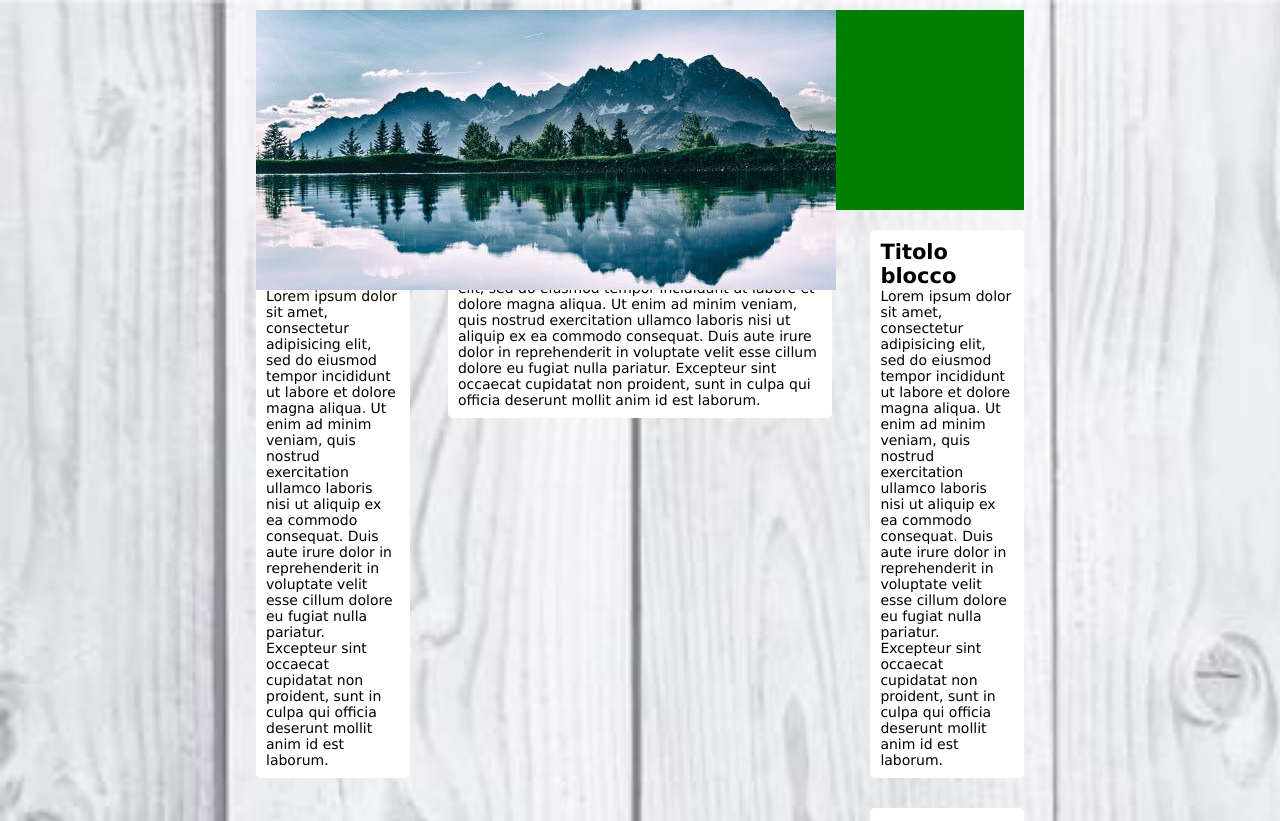
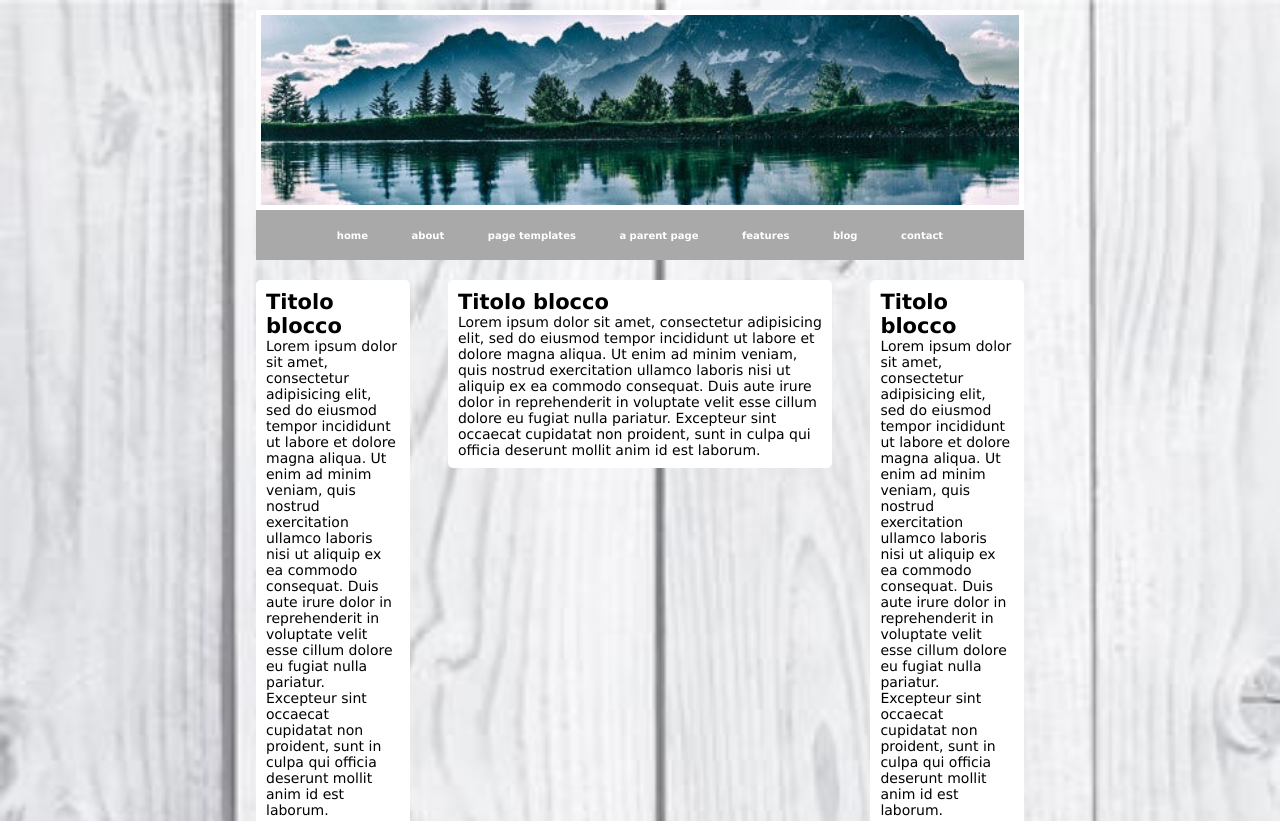
Before and after one commit to alessiogarifo92/htmlcss-struttura-wp-bonus, a plain HTML site: page index.html in a window 1280 px wide. Shown: the top 821 px of the page. Drawn offline with Linux system fonts and the light colour scheme.

Commit message:
completamento esercizio bonus

```diff
--- a/css/style.css
+++ b/css/style.css
@@ -35,13 +35,32 @@ body {
 header {
   margin-bottom: 20px;
   /* debug */
-  height: 200px;
-  background-color: green;
+  /* height: 200px; */
+  /* background-color: green; */
   /* fine debug */
 }
 
-#front-img{
-  max-height: 100px;
+#img-intestazione{
+  background-image: url(../img/intest-img.jpg);
+  background-size: cover;
+  background-position: center;
+  height: 200px;
+  border: 5px solid white;
+}
+
+nav{
+  height: 50px;
+  background-color: darkgrey;
+  color: white;
+  font-size: 10px;
+  font-weight: bold;
+  text-align: center;
+}
+
+.buttons{
+  margin: 20px;
+  position: relative;
+  top: 20px;
 }
 
 /* parte principale */
@@ -88,6 +107,17 @@ section {
 footer {
   /* debug */
   height: 100px;
-  background-color: red;
+  background-color: white;
   /* fine debug */
 }
+
+hr{
+  border-color: lightgrey;
+  position: relative;
+  top: 20px;
+}
+
+.icons{
+  float: left;
+  margin: 40px 100px;
+}
--- a/index.html
+++ b/index.html
@@ -20,10 +20,19 @@
 
 			<!-- intestazione -->
 				<header>
-          <div id="front-img">
-            <img src="img/intest-img.jpg" alt="immagine intestazione">
+
+          <div id="img-intestazione">
           </div>
 
+          <nav>
+            <span class="buttons">home</span>
+            <span class="buttons">about</span>
+            <span class="buttons">page templates</span>
+            <span class="buttons">a parent page</span>
+            <span class="buttons">features</span>
+            <span class="buttons">blog</span>
+            <span class="buttons">contact</span>
+          </nav>
 				</header>
 
 				<!-- parte principale pagina -->
@@ -75,7 +84,22 @@
 
 				<!-- footer -->
 				<footer>
+          <hr>
 
+          <div>
+            <div class="icons">
+              <img src="img/fb-icon.jpg" alt="" height="30px" width="30px">
+            </div>
+
+            <div class="icons">
+              <img src="img/github.jpg" alt="" height="30px" width="30px">
+            </div>
+
+            <div class="icons">
+              <img src="img/instagram-icon.jpg" alt="" height="30px" width="30px">
+            </div>
+
+          </div>
 				</footer>
 
 		</div>
```
Also changed, not shown: img/fb-icon.jpg (added), img/github.jpg (added), img/instagram-icon.jpg (added).
